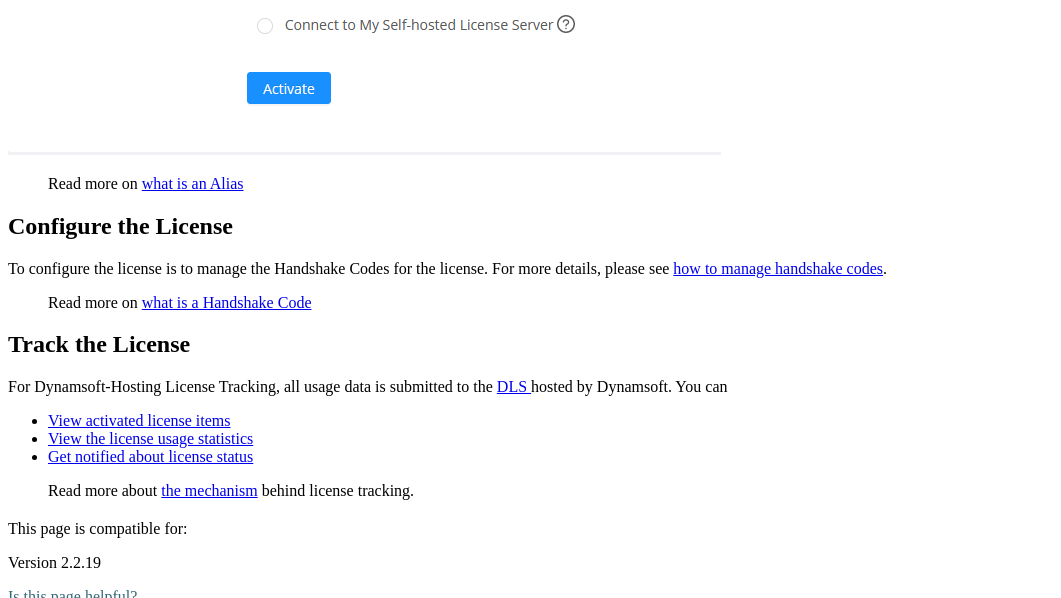
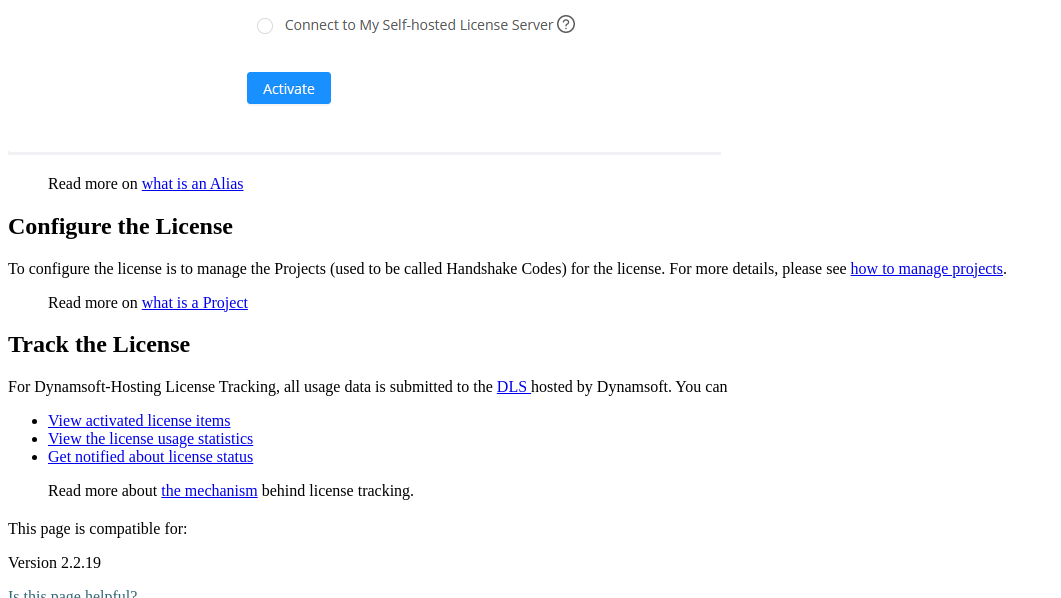
Before and after one commit to dynamsoft-docs/license-server-docs, a Jekyll site: the page built from dshosting/index.md, in a window 1280 px wide and 900 px high, scrolled down 862 px, cut to the strip 0-598 px from the top of the window. Shown: the whole strip, without its empty margins (0-1061 px from the left). Built offline with Jekyll 4.4.1, drawn with Linux system fonts in a browser that asks for light colours.

Commit message:
Fixed some links
Previousl referencing handshake codes but now changed to Project

```diff
--- a/dshosting/index.md
+++ b/dshosting/index.md
@@ -26,9 +26,9 @@
 
 ## Configure the License
 
-To configure the license is to manage the Handshake Codes for the license. For more details, please see [how to manage handshake codes]({{site.common}}handshakeCodes.html).
+To configure the license is to manage the Projects (used to be called Handshake Codes) for the license. For more details, please see [how to manage projects]({{site.common}}project.html).
 
-> Read more on [what is a Handshake Code]({{site.about}}terms.html#handshake-code)
+> Read more on [what is a Project]({{site.about}}terms.html#project)
 
 ## Track the License
 
```
